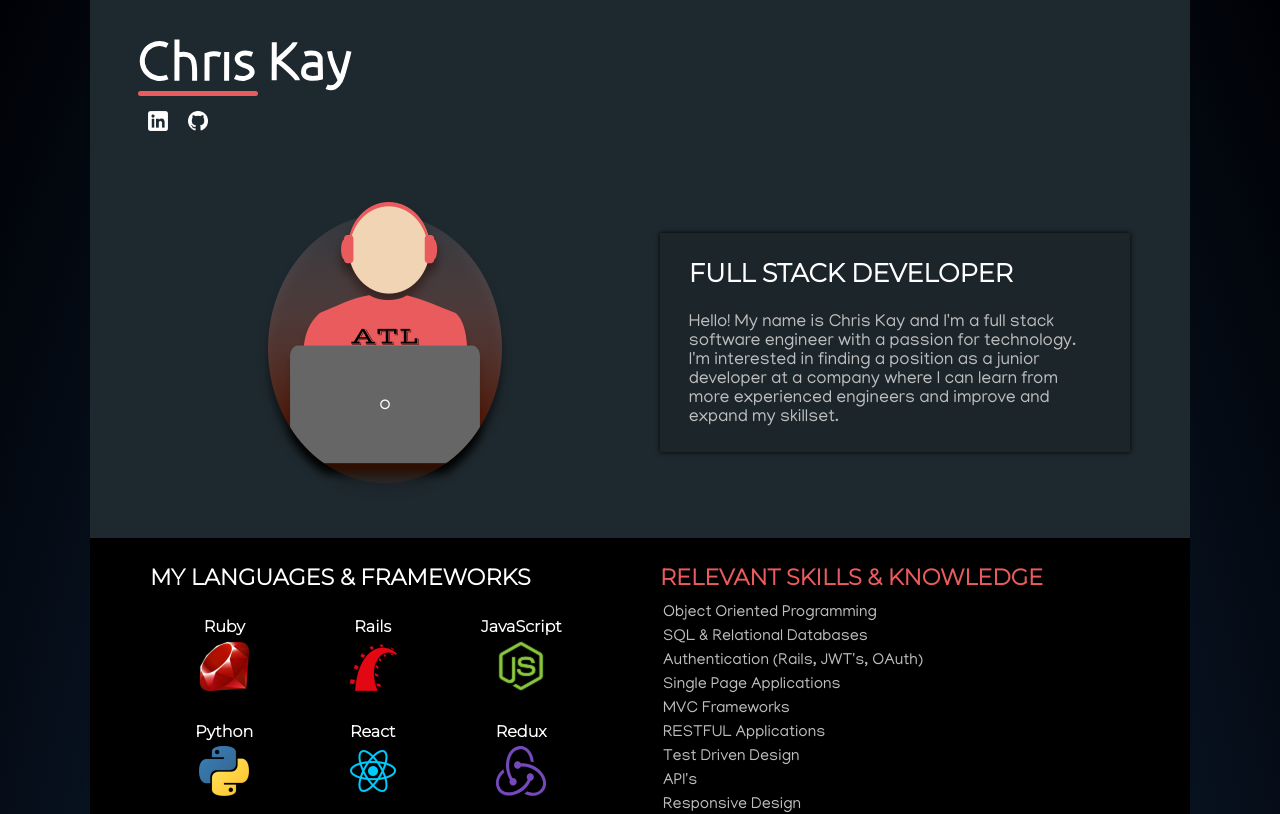
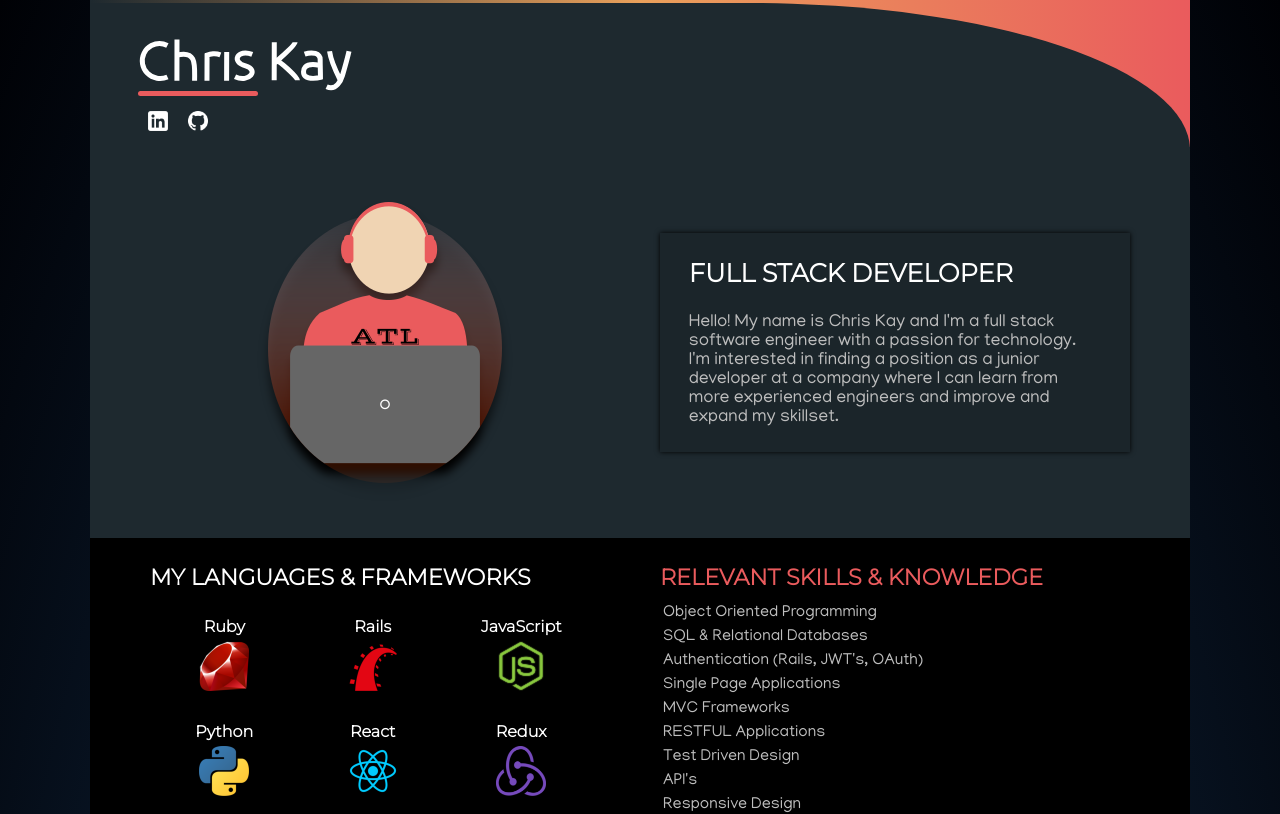
Before and after one commit to chriskay25/portfolio, a React (Create React App) app: page / in a window 1280 px wide. Shown: the top 814 px of the page. Built offline with nearby package versions, Linux system fonts and the light colour scheme.

Commit message:
Style edits

```diff
--- a/src/App.css
+++ b/src/App.css
@@ -26,10 +26,11 @@ body {
 }
 
 :root {
+    /* --dark: #495057; */
     --dark: #1e292f;
     --orange: #eaa05b;
     --yellow: #eae85b;
-    --lightyellow: #ffeb00;
+    --lightyellow: #fff374;
     --red: #ea5b5d;
     --lightred: #df9697;
     --green: #5beaa0;
@@ -89,8 +90,56 @@ li {
     overflow: visible;
 }
 
+.header {
+    overflow: hidden;
+    position: relative;
+    /* background-color: var(--red); */
+    /* background-image: radial-gradient(var(--red), var(--dark)); */
+    background-image: linear-gradient(90deg, var(--dark), var(--orange) 50%, var(--red));
+    /* background-image: linear-gradient(90deg, var(--red) 0% 60%, var(--dark) 80% 100%); */
+    background-size: 0% 0%;
+    background-repeat: no-repeat;
+    animation: pulse 1.5s ease-in-out forwards;
+}
+
+@keyframes pulse {
+    0% {background-size: 0%;}
+    100% {background-size: 100%;}
+}
+
+.header::before {
+    content: '';
+    border-top-right-radius: 900px 300px;
+    position: absolute;
+    top: 3px;
+    height: 100%;
+    width: 100%;
+    background-color: var(--dark);
+    z-index: 0;
+}
+
+.projects {
+    background: linear-gradient(-90deg, var(--dark), var(--red));
+    position: relative;
+    z-index: 1;
+}
+
+.projects::before {
+    content: '';
+    border-bottom-left-radius: 300px 100px;
+    position: absolute;
+    bottom: 5px;
+    left: -10px;
+    height: 100%;
+    width: 100%;
+    background-color: var(--dark);
+    z-index: 0;
+}
+
 .name {
     padding: 2.5rem 0 0 3rem;
+    position: relative;
+    z-index: 1;
 }
 
 .underline {
@@ -300,6 +349,11 @@ li {
     font-size: 30px;
 }
 
+/* .projects {
+    background: var(--red);
+    position: relative;
+} */
+
 .projects h3 {
     color: var(--red);
     margin-bottom: 8px;;
@@ -427,22 +481,6 @@ text {
   100% {stroke-dashoffset: 442; stroke-width: 1; stroke: #fff;}
 }
 
-.letteri {
-    stroke: #fff;
-    fill: transparent;
-    stroke-width: .4;
-    stroke-dasharray: 456.9312744140625;
-    stroke-dashoffset: 456.9312744140625;
-    animation: letter-i 2.6s linear 1s forwards;
-}
-
-@keyframes letter-i {
-    0% {stroke-dashoffset: 457;}
-    50% {stroke-dashoffset: 456;}
-    75% {stroke-dashoffset: 455;}
-    100% {stroke-dashoffset: 452;}
-}
-
 @media screen and (max-width: 650px) {
     .column {
         width: 100%;
@@ -465,6 +503,9 @@ text {
     .proficiencies {
         padding: 20px 0;
     }
+    .header::before {
+        border-top-right-radius: 0px 0px;
+    }
 }
 
 @media screen and (max-width: 800px) {
```
